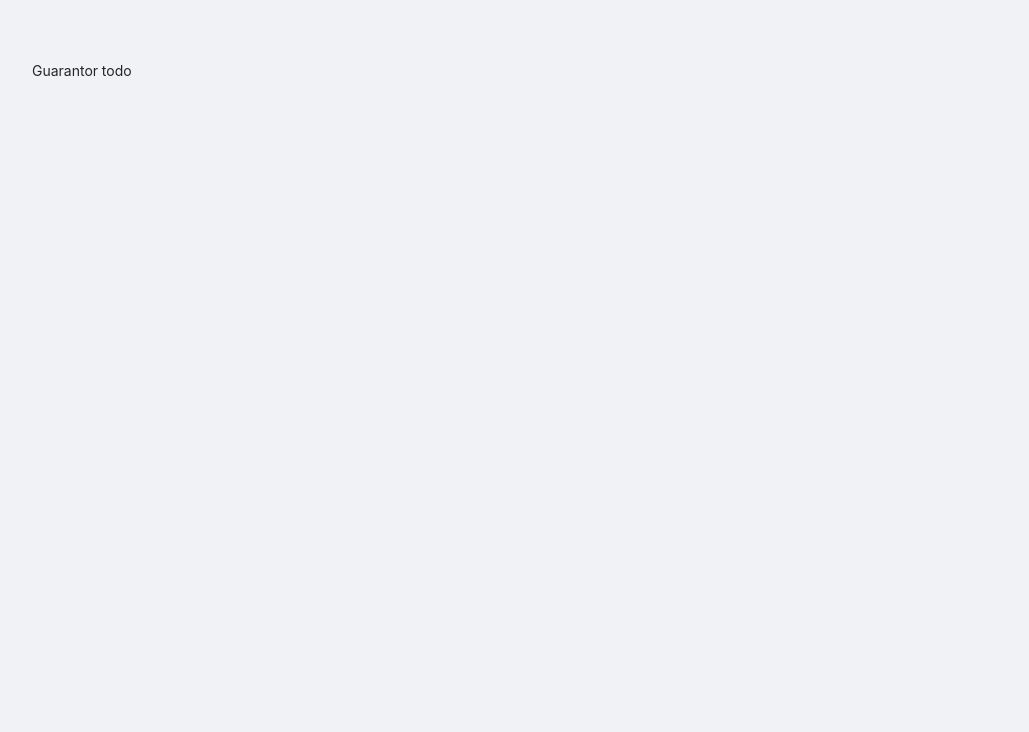
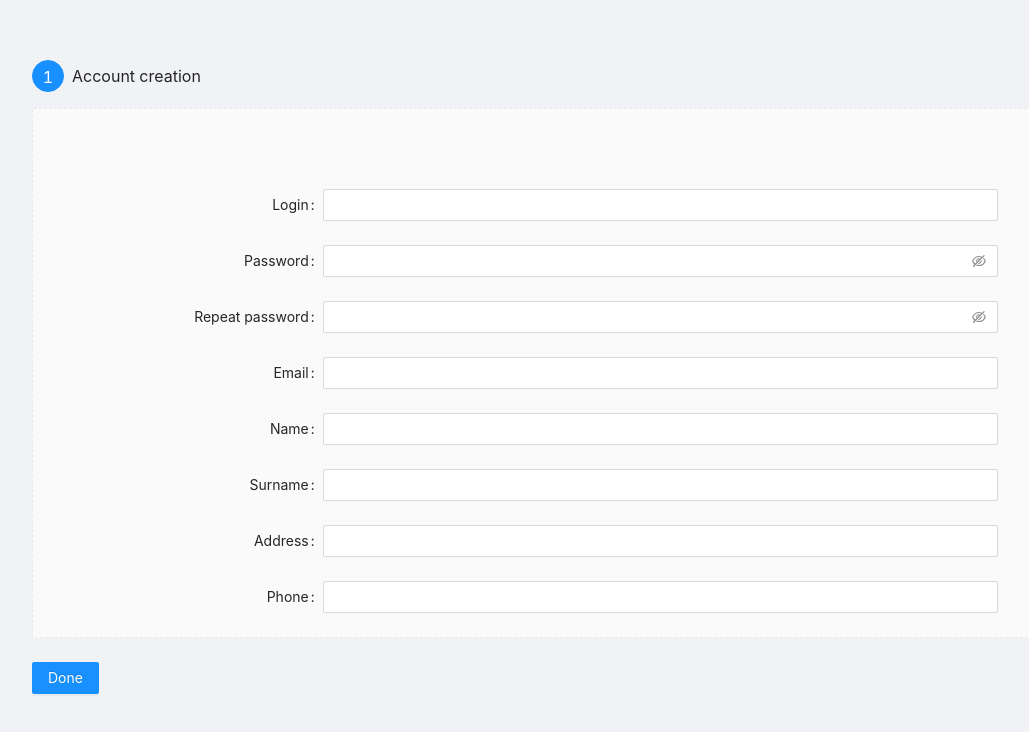
Before and after one commit to kbogusze/covidHackathoneFront, a React (Create React App) app: page /guarantor in a window 1280 px wide. Shown: the top 732 px of the page, without its empty margins (28-1057 px from the left). Built offline with nearby package versions, Linux system fonts and the light colour scheme.

Commit message:
Add video and guarantor account form

```diff
--- a/src/App.css
+++ b/src/App.css
@@ -62,3 +62,11 @@ body {
 .guarantor {
   margin-left: 50px;
 }
+
+.center {
+  margin: 0 auto;
+}
+
+.video {
+  margin-top: 30px;
+}
--- a/src/guarantor/Guarantor.js
+++ b/src/guarantor/Guarantor.js
@@ -1,8 +1,68 @@
 import React from 'react';
 
-function Guarantor() {
-    return 'Guarantor todo'
+import { Steps, Button, message } from 'antd';
+import Account from '../applicant/Account';
+
+const { Step } = Steps;
+
+const steps = [
+    {
+        title: 'Account creation',
+        content: Account,
+    },
+];
+
+class Guarantor extends React.Component {
+    constructor(props) {
+        super(props);
+        this.state = {
+            current: 0,
+        };
+    }
+
+    next() {
+        const current = this.state.current + 1;
+        this.setState({ current });
+    }
+
+    prev() {
+        const current = this.state.current - 1;
+        this.setState({ current });
+    }
+
+    render() {
+        const { current } = this.state;
+        const CurrentContent = steps[current].content;
+        return (
+            <div>
+                <Steps current={current}>
+                    {steps.map(item => (
+                        <Step key={item.title} title={item.title} />
+                    ))}
+                </Steps>
+                <div className="steps-content">
+                    <CurrentContent/>
+                </div>
+                <div className="steps-action">
+                    {current < steps.length - 1 && (
+                        <Button type="primary" onClick={() => this.next()}>
+                            Next
+                        </Button>
+                    )}
+                    {current === steps.length - 1 && (
+                        <Button type="primary" onClick={() => message.success('Processing complete!')}>
+                            Done
+                        </Button>
+                    )}
+                    {current > 0 && (
+                        <Button style={{ margin: 8 }} onClick={() => this.prev()}>
+                            Previous
+                        </Button>
+                    )}
+                </div>
+            </div>
+        );
+    }
 }
 
-
 export default Guarantor;
--- a/src/home/Home.js
+++ b/src/home/Home.js
@@ -32,6 +32,11 @@ function Home() {
                     </Button>
                 </Link>
             </div>
+            <div className={'video center'}>
+                <iframe width="1000" height="500" src="https://www.youtube.com/embed/dQw4w9WgXcQ" frameBorder="0"
+                        allow="accelerometer; autoplay; encrypted-media; gyroscope; picture-in-picture"
+                        allowFullScreen></iframe>
+            </div>
         </>
     )
 }
```
